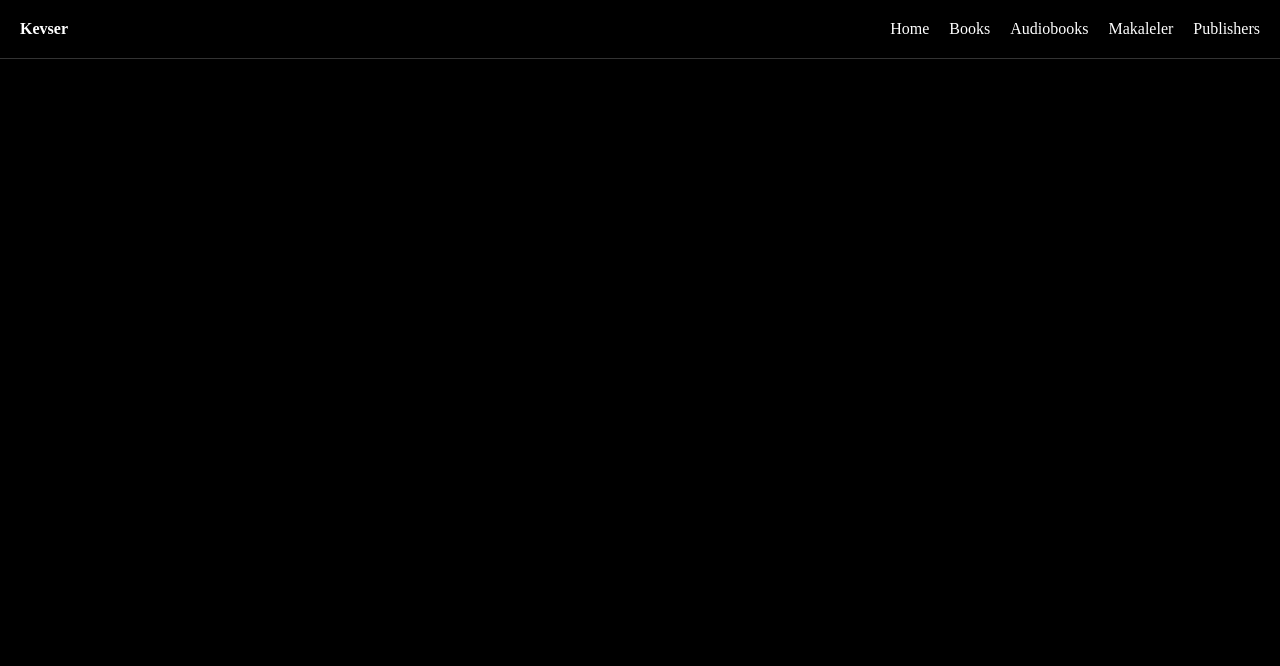
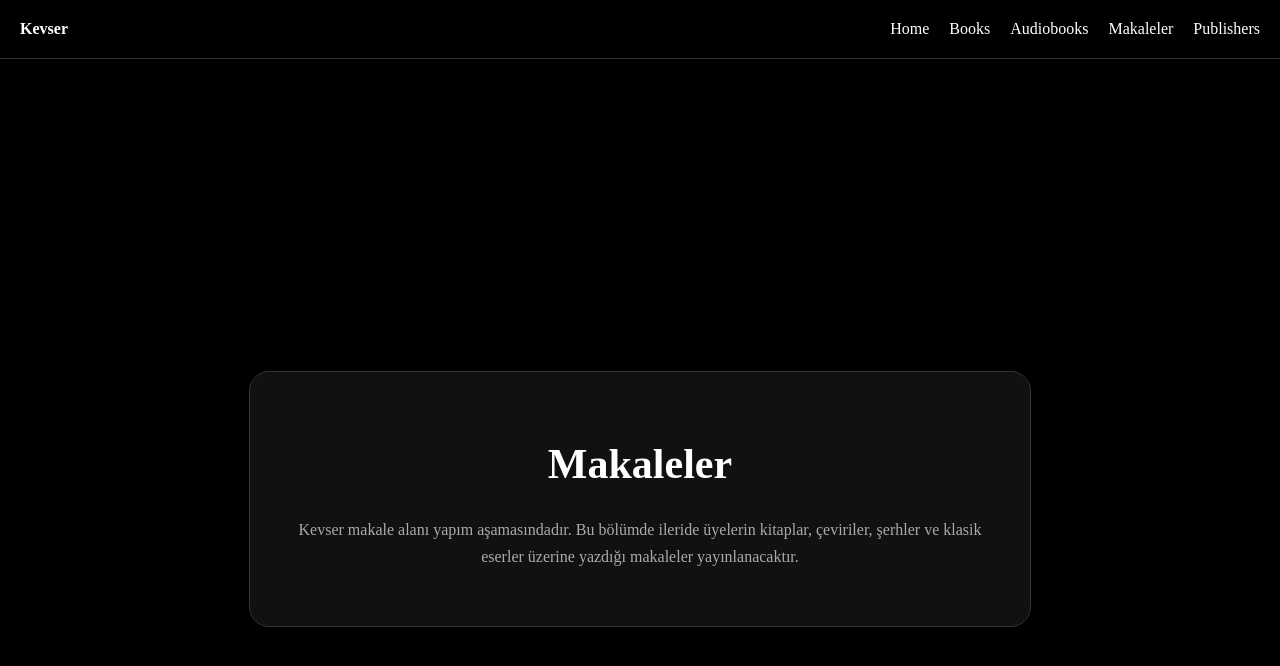
Before and after one commit to distrokidayd/kevser, a Next.js app: page /articles in a window 1280 px wide. Before the commit this address had no page. Shown: the top 666 px of the page. Built offline with nearby package versions, Linux system fonts and the light colour scheme.

Commit message:
add articles page

```diff
--- /dev/null
+++ b/app/articles/page.js
@@ -0,0 +1,28 @@
+export default function ArticlesPage() {
+  return (
+    <main style={{
+      minHeight: "100vh",
+      background: "black",
+      color: "white",
+      padding: "40px",
+      display: "flex",
+      alignItems: "center",
+      justifyContent: "center"
+    }}>
+      <div style={{
+        maxWidth: "700px",
+        textAlign: "center",
+        border: "1px solid #333",
+        borderRadius: "20px",
+        padding: "40px",
+        background: "#111"
+      }}>
+        <h1 style={{ fontSize: "42px" }}>Makaleler</h1>
+        <p style={{ color: "#aaa", marginTop: "16px", lineHeight: "1.7" }}>
+          Kevser makale alanı yapım aşamasındadır. Bu bölümde ileride üyelerin kitaplar,
+          çeviriler, şerhler ve klasik eserler üzerine yazdığı makaleler yayınlanacaktır.
+        </p>
+      </div>
+    </main>
+  );
+}
```
